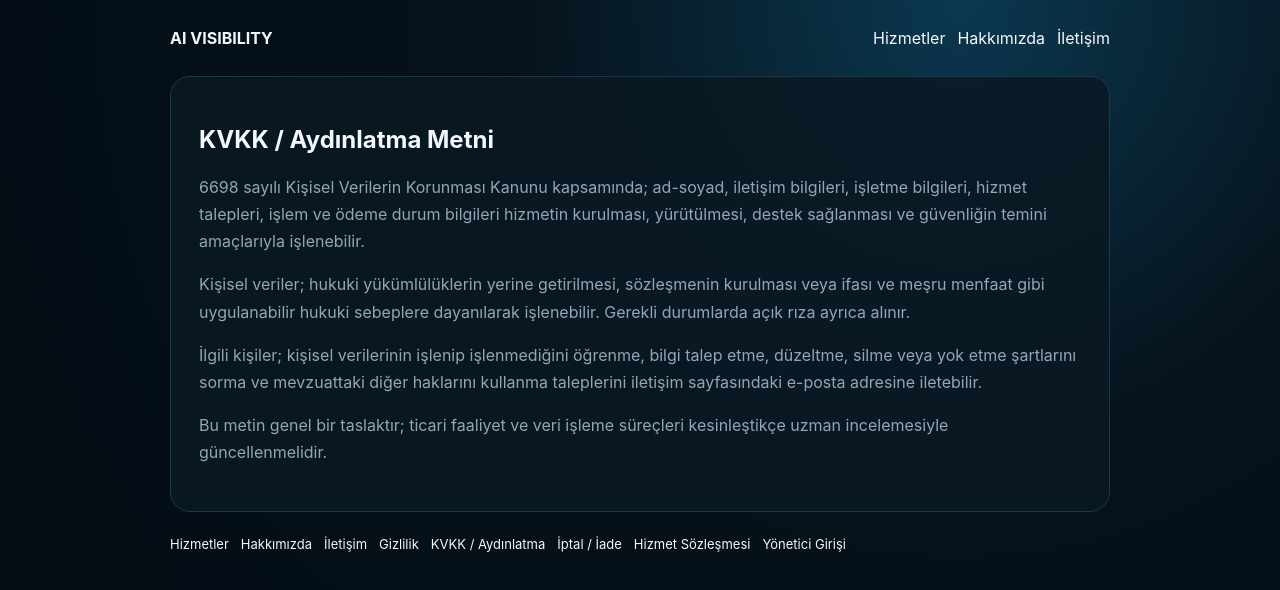
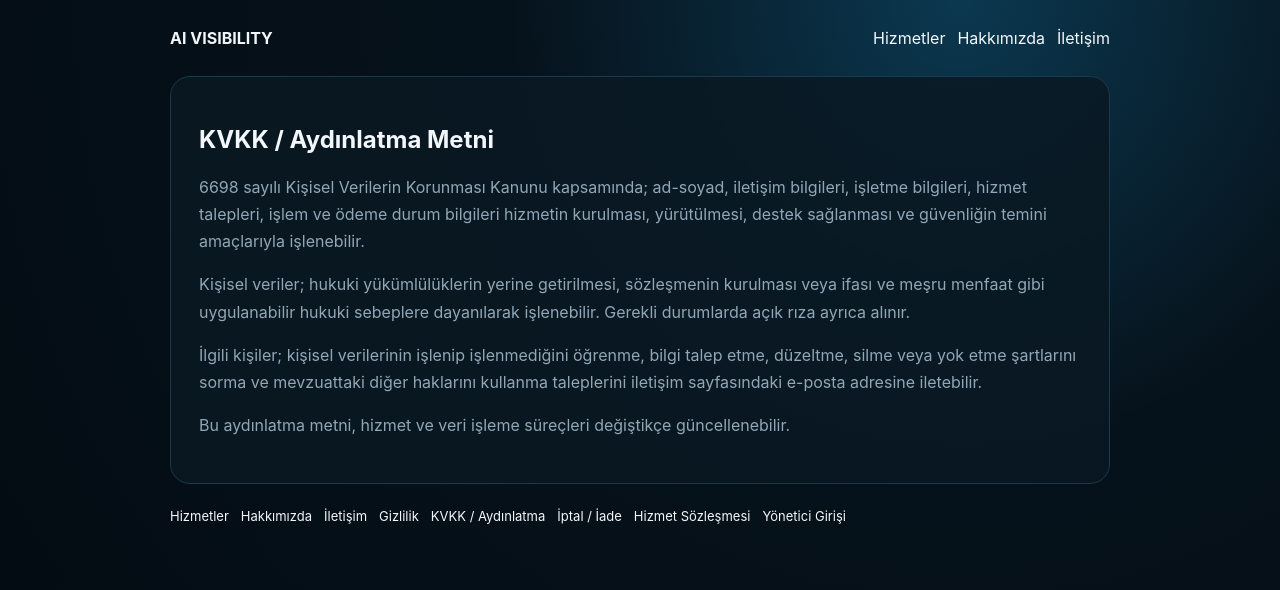
Before and after one commit to mehmetozan-5858/ai-visibility, a Next.js app: page /kvkk in a window 1280 px wide. Shown: the top 590 px of the page. Built offline with nearby package versions, Linux system fonts and the light colour scheme.

Commit message:
Finalize KVKK wording for public review

```diff
--- a/app/kvkk/page.js
+++ b/app/kvkk/page.js
@@ -4,5 +4,5 @@ export default function Page(){return <PublicPage title="KVKK / Aydınlatma Metn
   <p>6698 sayılı Kişisel Verilerin Korunması Kanunu kapsamında; ad-soyad, iletişim bilgileri, işletme bilgileri, hizmet talepleri, işlem ve ödeme durum bilgileri hizmetin kurulması, yürütülmesi, destek sağlanması ve güvenliğin temini amaçlarıyla işlenebilir.</p>
   <p>Kişisel veriler; hukuki yükümlülüklerin yerine getirilmesi, sözleşmenin kurulması veya ifası ve meşru menfaat gibi uygulanabilir hukuki sebeplere dayanılarak işlenebilir. Gerekli durumlarda açık rıza ayrıca alınır.</p>
   <p>İlgili kişiler; kişisel verilerinin işlenip işlenmediğini öğrenme, bilgi talep etme, düzeltme, silme veya yok etme şartlarını sorma ve mevzuattaki diğer haklarını kullanma taleplerini iletişim sayfasındaki e-posta adresine iletebilir.</p>
-  <p>Bu metin genel bir taslaktır; ticari faaliyet ve veri işleme süreçleri kesinleştikçe uzman incelemesiyle güncellenmelidir.</p>
+  <p>Bu aydınlatma metni, hizmet ve veri işleme süreçleri değiştikçe güncellenebilir.</p>
 </PublicPage>}
```
